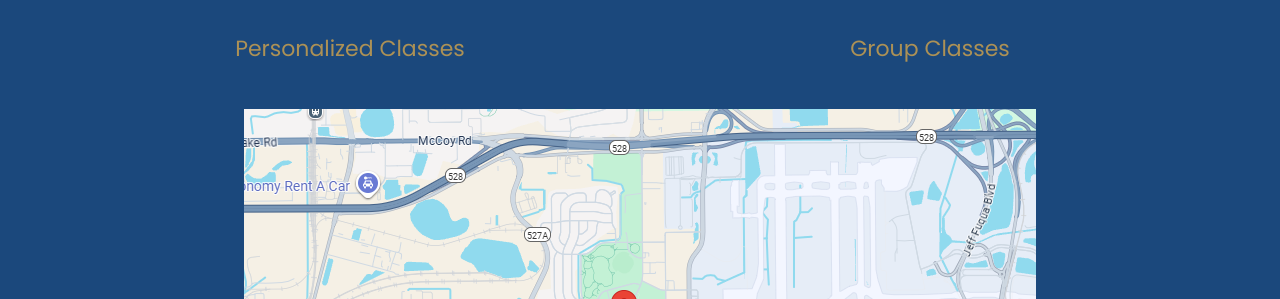
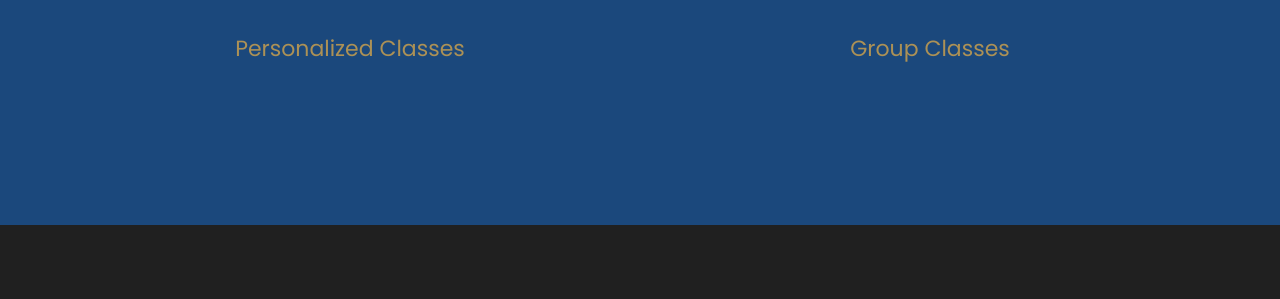
Before and after one commit to TTSportsPerformance/contact-website, a plain HTML site: page index.html in a window 1280 px wide. Shown: the part 5875-6174 px from the top of the page. Drawn offline with nearby package versions, Linux system fonts and the light colour scheme; a script that the page names is missing; a web font is replaced by a local one.

Commit message:
Update index.html

```diff
--- a/index.html
+++ b/index.html
@@ -301,7 +301,6 @@ the place where training becomes transformation</strong></span></p>
     <h2 style="text-align:center;"><span class="green"> Group Classes </span></h2>
     <div class="mindbody-widget" data-widget-type="Schedules" data-widget-id="793179514c5"></div>
   </div>
-<figure><img src="images/Capturaubi.PNG" alt="#"/></figure>
 </div>
 
 <!-- Script de Mindbody (solo se necesita UNA VEZ) -->
```
